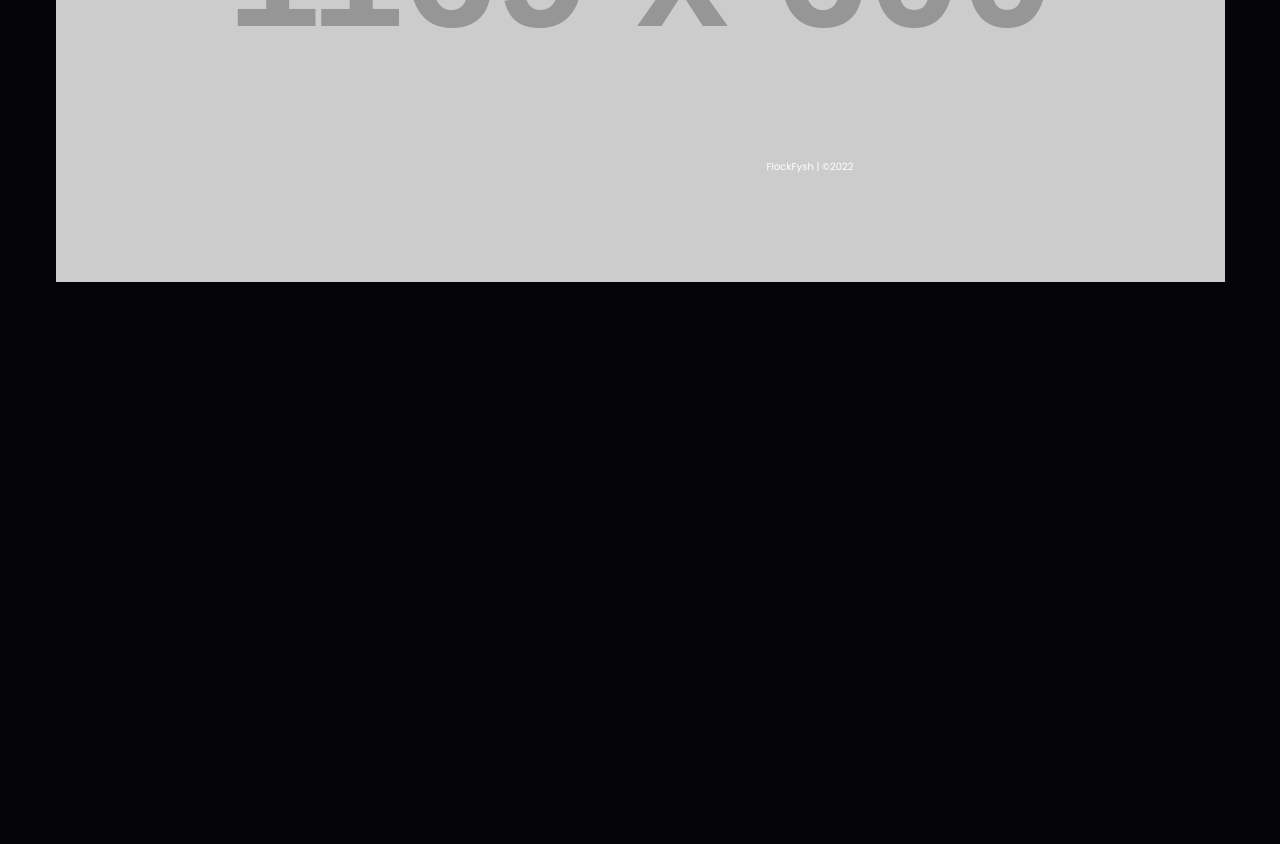
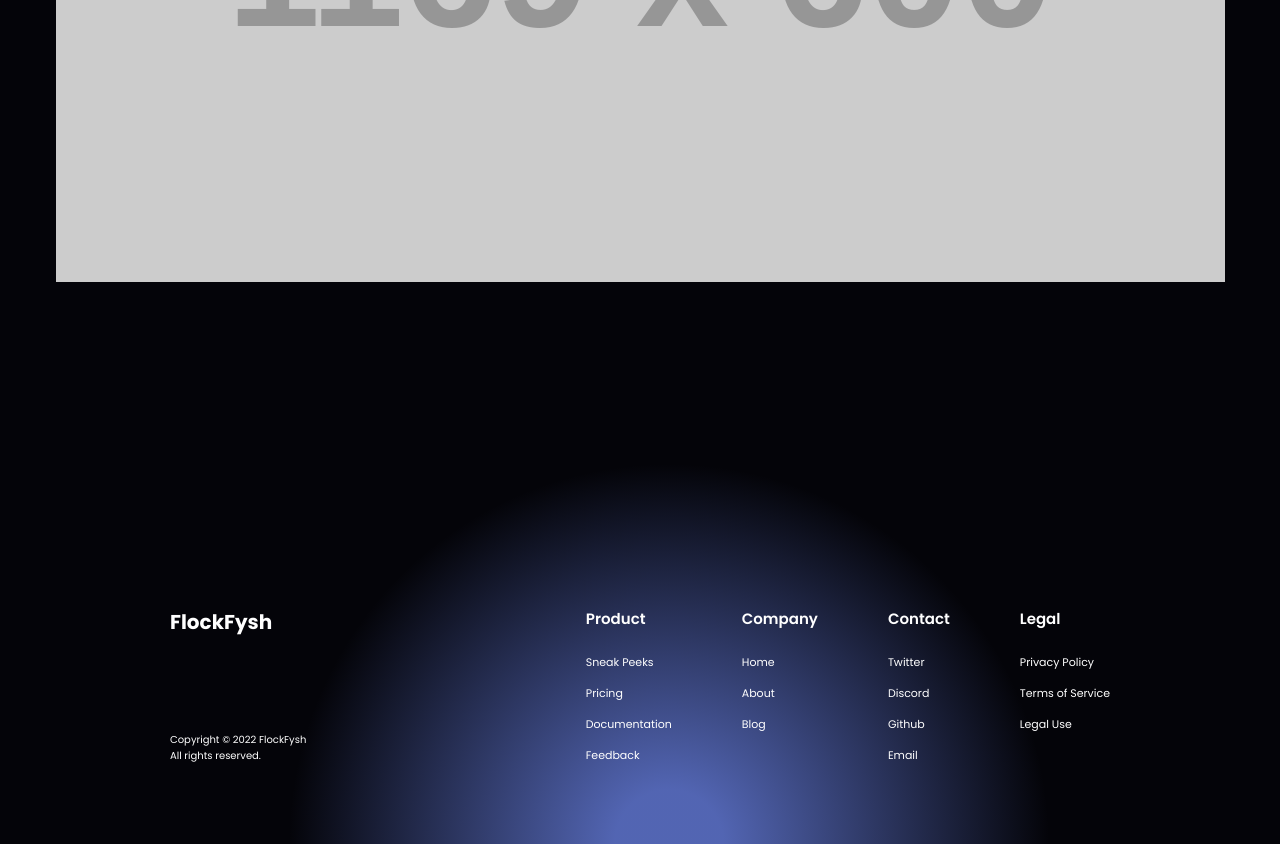
Before and after one commit to flockfysh/frontend, a React (Create React App) app: page / in a window 1280 px wide. Shown: the part 600-1444 px from the top of the page. Before the commit the page ends 987 px from the top, so only its background shows below. Built offline with nearby package versions, Linux system fonts and the light colour scheme; a web font is replaced by a local one.

Commit message:
Created the footer with the gradient effect

```diff
--- a/src/components/footer/footer.jsx
+++ b/src/components/footer/footer.jsx
@@ -1,9 +1,48 @@
+import { Link } from "react-router-dom";
 import classes from "./footer.module.css";
 
 export default function footer() {
    return (
-      <>
-         <footer className={classes.footer}>FlockFysh | &copy;2022</footer>
-      </>
+      <footer className={classes.footer}>
+         <div className={classes.footerOtherContent}>
+            <h5>FlockFysh</h5>
+            <div>
+               <p>Copyright &copy; 2022 FlockFysh</p>
+               <p>All rights reserved.</p>
+            </div>
+         </div>
+         <div className={classes.footerLinksHolder}>
+            <div className={classes.footerLinksSet}>
+               <div className={classes.footerLinks}>
+                  <h6>Product</h6>
+                  <Link to="/product">Sneak Peeks</Link>
+                  <Link to="/product">Pricing</Link>
+                  <Link to="/product">Documentation</Link>
+                  <Link to="/product">Feedback</Link>
+               </div>
+               <div className={classes.footerLinks}>
+                  <h6>Company</h6>
+                  <Link to="/product">Home</Link>
+                  <Link to="/product">About</Link>
+                  <Link to="/product">Blog</Link>
+               </div>
+            </div>
+            <div className={classes.footerLinksSet}>
+               <div className={classes.footerLinks}>
+                  <h6>Contact</h6>
+                  <Link to="/product">Twitter</Link>
+                  <Link to="/product">Discord</Link>
+                  <Link to="/product">Github</Link>
+                  <Link to="/product">Email</Link>
+               </div>
+               <div className={classes.footerLinks}>
+                  <h6>Legal</h6>
+                  <Link to="/product">Privacy Policy</Link>
+                  <Link to="/product">Terms of Service</Link>
+                  <Link to="/product">Legal Use</Link>
+               </div>
+            </div>
+         </div>
+      </footer>
    );
 }
--- a/src/components/footer/footer.module.css
+++ b/src/components/footer/footer.module.css
@@ -1,9 +1,51 @@
 .footer {
-   position: fixed;
-   bottom: 0;
-   width: 100%;
-   padding-bottom: 2.5rem;
-   padding-top: 2.5rem;
-   color: var(--color-black);
-   text-align: center;
+   padding: 22rem 0 8rem 0;
+   display: flex;
+   justify-content: space-between;
+   position: relative;
+   overflow: hidden;
 }
+.footer::before {
+   content: "";
+   width: 60vw;
+   height: 60vw;
+   left: 9vw;
+   position: absolute;
+   bottom: -30vw;
+   z-index: -1;
+   background-image: radial-gradient(circle, var(--color-blue-gradients) 10%, rgba(0, 0, 0, 0) 70%);
+   border-radius: 300rem;
+}
+.footerLinksHolder {
+   display: flex;
+}
+.footerLinksSet {
+   display: flex;
+}
+.footerLinksSet:first-of-type {
+   margin-right: 7rem;
+}
+.footerLinks {
+   display: flex;
+   flex-direction: column;
+}
+.footerLinks:first-of-type {
+   margin-right: 7rem;
+}
+.footerLinks a {
+   font-size: 1.1rem;
+   margin-top: 1.4rem;
+}
+.footerLinks h6 {
+   font-size: 1.5rem;
+   margin-bottom: 1rem;
+   font-weight: 600;
+}
+.footerOtherContent {
+   display: flex;
+   flex-direction: column;
+   justify-content: space-between;
+}
+.footerOtherContent h5 {
+   font-size: 2rem;
+}
--- a/src/styles/index.css
+++ b/src/styles/index.css
@@ -18,7 +18,7 @@ html {
    /* define colors or any css value that will/can be repeated, few examples below*/
    --color-blue-primary: #91a7ff;
    --color-blue-secondary: #364fc7;
-   --color-blue-gradients: #748ffc;
+   --color-blue-gradients: #748ffcb2;
 
    --color-white: #fff;
    --color-black-primary: #040409;
@@ -40,6 +40,8 @@ body {
 }
 a {
    text-decoration: none;
+   color: var(--color-white);
+   font-weight: 400;
 }
 
 ul {
```
